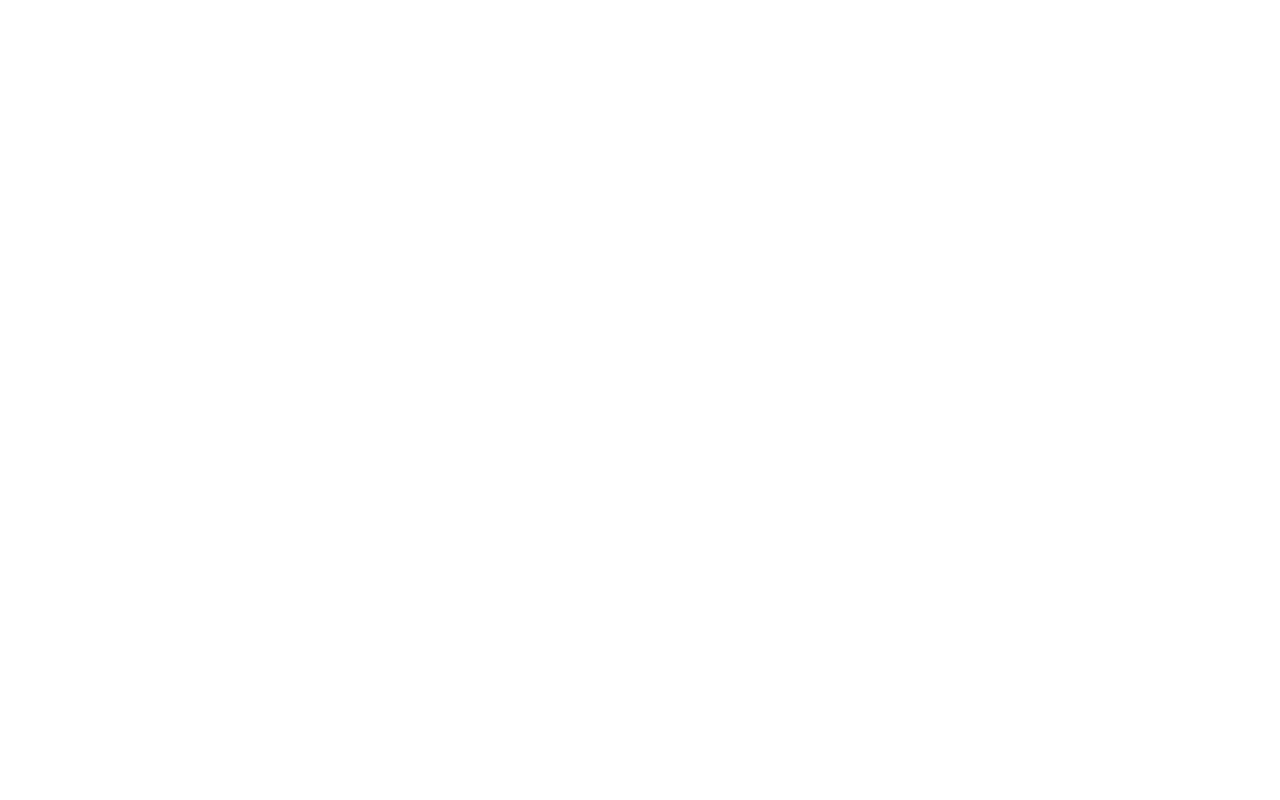
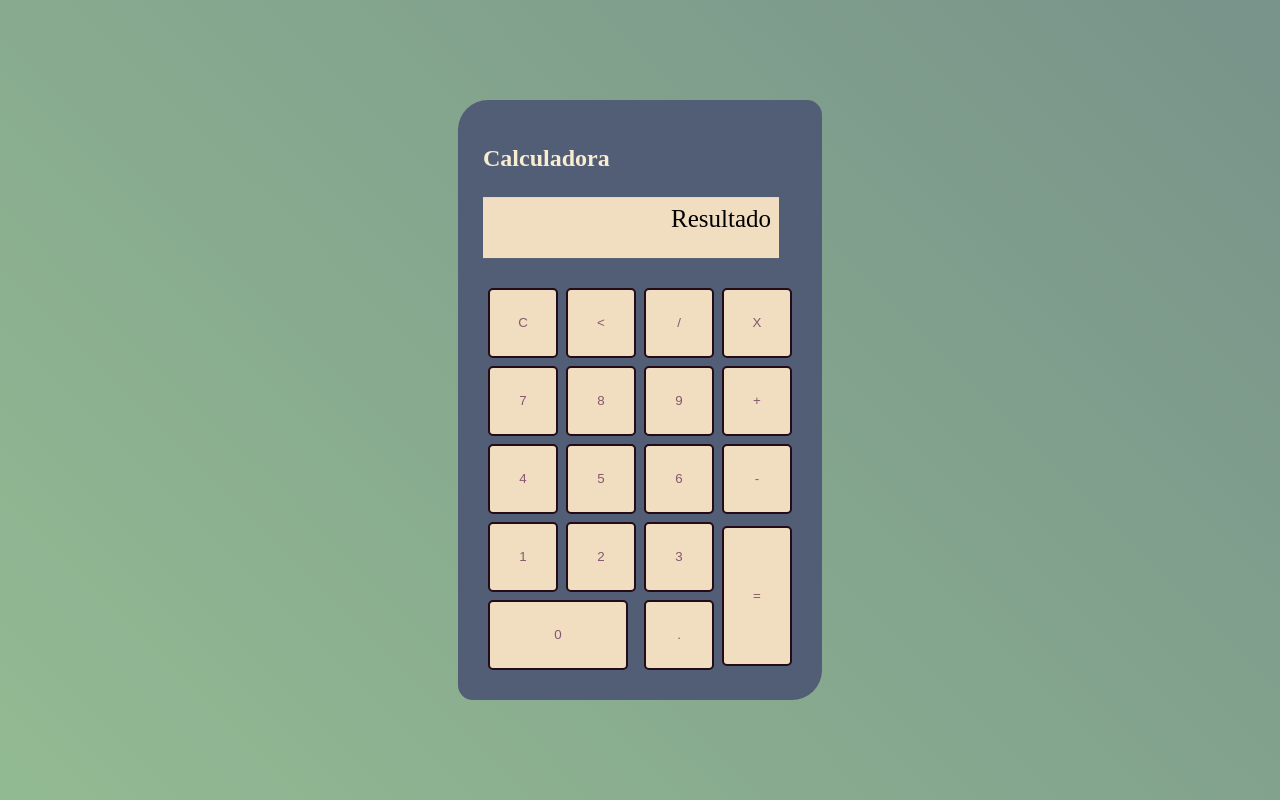
Before and after one commit to DevPedroFernandes/calculadora, a plain HTML site: page index.html in a window 1280 px wide. Drawn offline with Linux system fonts and the light colour scheme.

Commit message:
HTML E SCSS OK

```diff
--- a/index.html
+++ b/index.html
@@ -4,9 +4,48 @@
     <meta charset="UTF-8">
     <meta http-equiv="X-UA-Compatible" content="IE=edge">
     <meta name="viewport" content="width=device-width, initial-scale=1.0">
+    <link rel="stylesheet" href="styles\style.css">
     <title>Document</title>
 </head>
 <body>
+    <main class="caixa">
+
+        <section class="calculadora">
+            <h1>Calculadora</h1>
+            <p id="resultado">Resultado</p>
+            <table>
+                <tr>
+                    <td><Button onclick="c">C</Button></td>
+                    <td><Button onclick="del"><</Button></td>
+                    <td><Button onclick="dividir">/</Button></td>
+                    <td><Button onclick="multiplicar">X</Button></td>
+                </tr>
+                <tr>
+                <td><button onclick="insert('7')">7</button></td>
+                <td><button onclick="insert('8')">8</button></td>
+                <td><button onclick="insert('9')">9</button></td>
+                <td><button>+</button></td>
+                </tr>
+
+                <tr>
+                    <td><button onclick="insert('4')">4</button></td>
+                    <td><button onclick="insert('5')">5</button></td>
+                    <td><button onclick="insert('6')">6</button></td>
+                    <td><button>-</button></td>
+                  </tr>
+                  <tr>
+                    <td><button onclick="insert('1')">1</button></td>
+                    <td><button onclick="insert('2')">2</button></td>
+                    <td><button onclick="insert('3')">3</button></td>
+                    <td rowspan="2"><button id="igual">=</button></td>
+                  </tr>
+                  <tr>
+                    <td colspan="2" onclick="insert('0')"><button id="zero">0</button></td>
+                    <td><button>.</button></td>
+                  </tr>
+            </table>
+        </section>
+    </main>
 
 </body>
 </html>
--- /dev/null
+++ b/styles/style.scss
@@ -0,0 +1,50 @@
+body {
+    margin: 0;
+    padding: 0;
+    color: #F8ECD1;
+}
+main{
+    background-image: linear-gradient(45deg, #92BA92, #78938A);
+    height: 100vh;
+}
+
+.calculadora{
+    position: absolute;
+    background-color: rgba($color: #525E75, $alpha: 5.0);
+    top: 50%;
+    left: 50%;
+    transform: translate(-50%,-50%);
+    border-radius: 30px 15px 30px 15px ;
+    padding: 25px;
+button{
+    background-color: #F1DDBF;
+    color: #85586F ;
+    width: 70px;
+    height: 70px;
+    border: 2px #240b18 solid;
+    border-radius: 5px;
+    cursor: pointer;
+    margin: 2px;
+}
+#igual{
+    height: 140px;
+}
+#zero{
+    width: 140px;
+}
+#resultado{
+    background-color: #F1DDBF;
+    width: 280px;
+    height: 45px;
+    font-size: 25px;
+    color: #000;
+    text-align: right;
+    padding: 8px;
+}
+}
+button:hover{
+    background-color: #d4c3aa;
+    color: #000;
+
+
+}
```
Also changed, not shown: styles/style.css (added), 1 other file.
